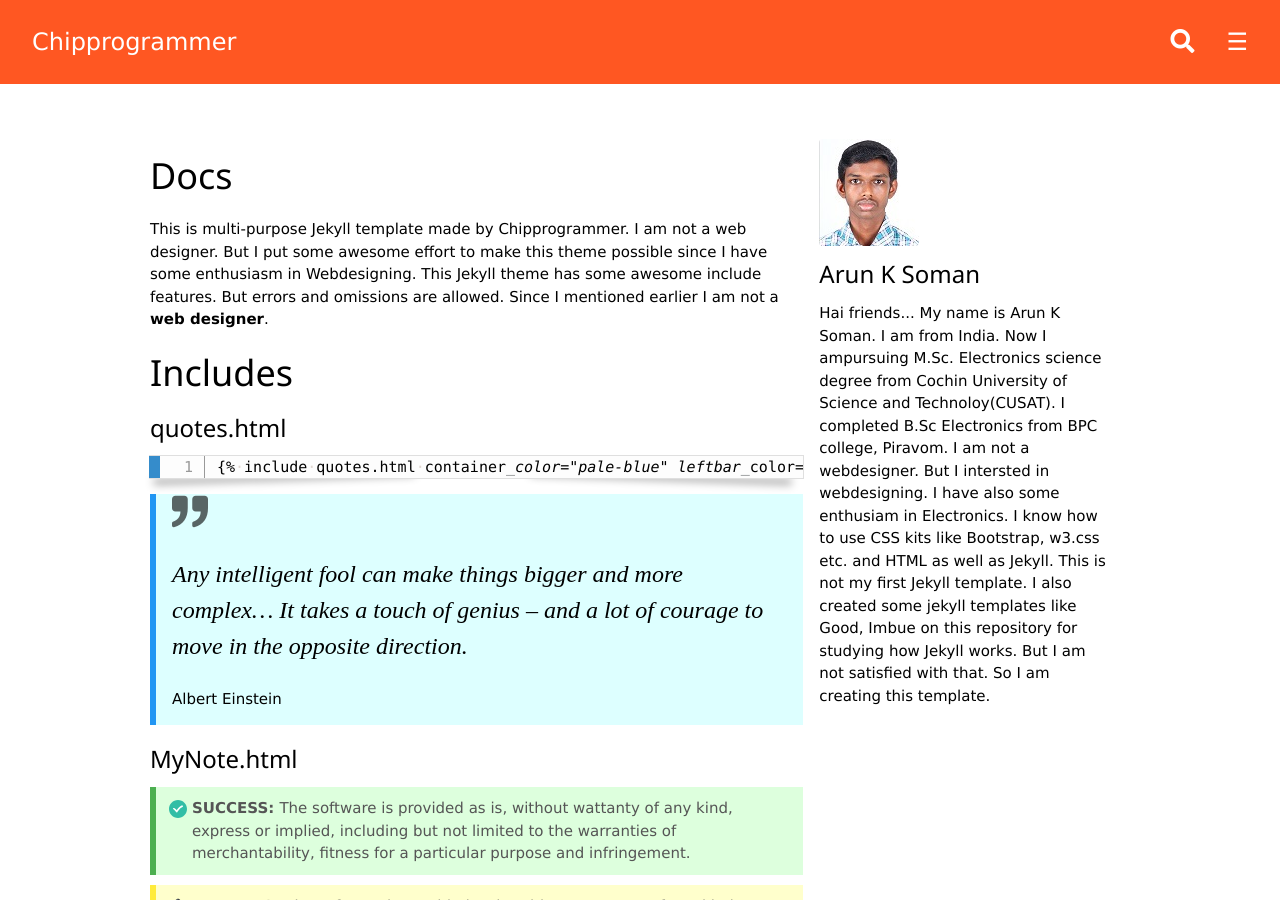
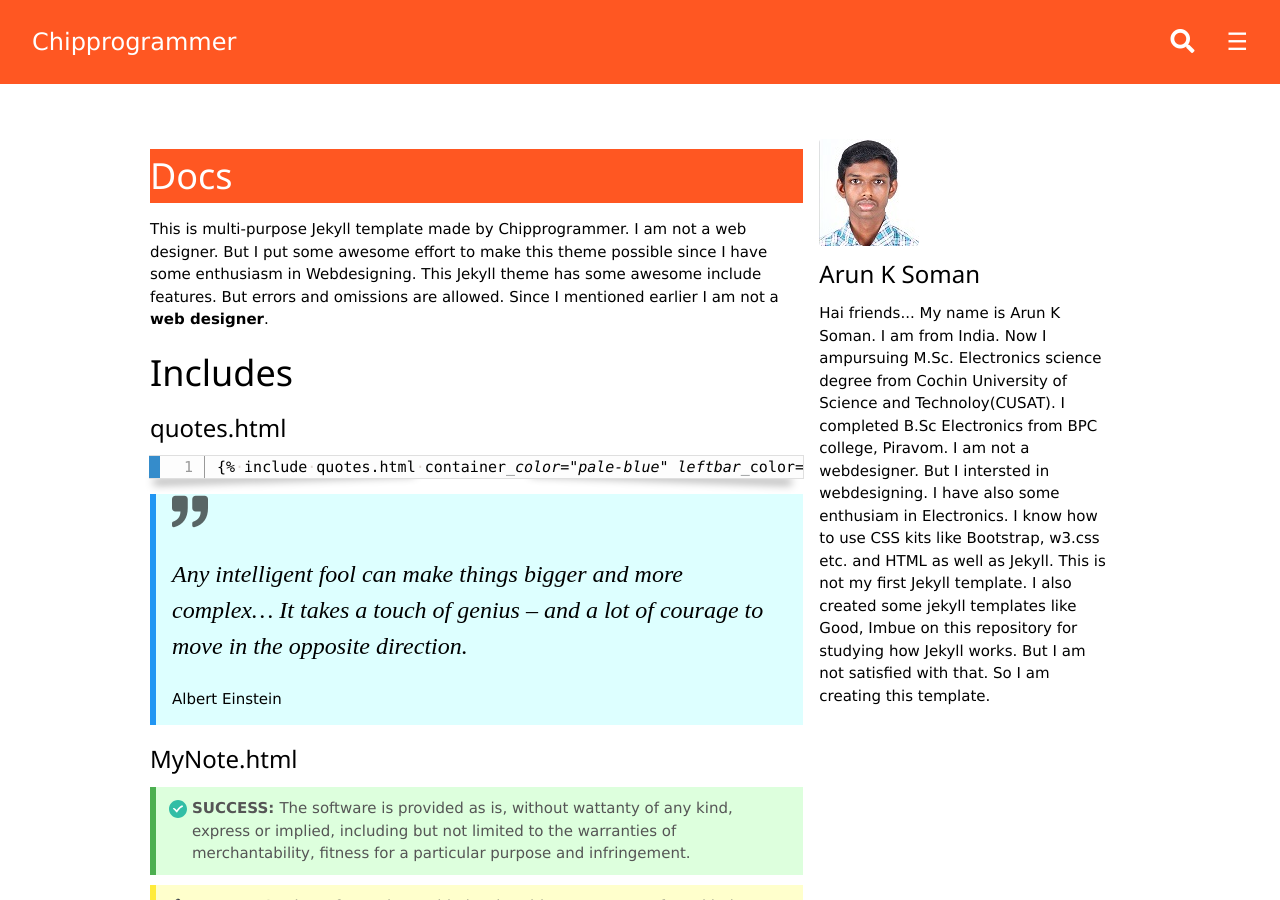
Before and after one commit to techiworld/techiworld.github.io, a Jekyll site: the page built from Documentation.md, in a window 1280 px wide and 900 px high. Built offline with Jekyll 4.4.1, drawn with Linux system fonts in a browser that asks for light colours; comment, search, counter and statistics services are not loaded.

Commit message:
Update default.html

```diff
--- a/_layouts/default.html
+++ b/_layouts/default.html
@@ -9,7 +9,7 @@
 <div class="w3-row-padding w3-padding-64 w3-container" style="margin-top: 75px">
   <div class="w3-content">
     <div class="w3-twothird">
-      <h1>{{ page.title }}</h1>
+      <h1 class="w3-{{ page.color | default: 'deep-orange' }}">{{ page.title }}</h1>
       {{ content }}
     </div>
     <div class="w3-third w3-container w3-content w3-hide-small">
```
